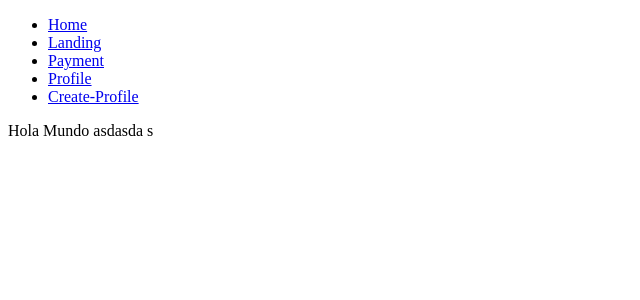
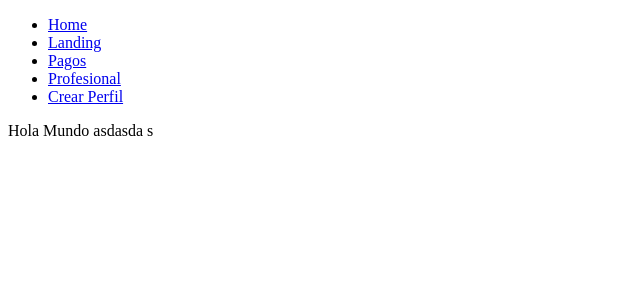
Before and after one commit to gastonaguirre/Front-Dar-, a Next.js app: page / in a window 1280 px wide. Shown: the top 300 px of the page, without its empty margins (0-640 px from the left). Built offline with nearby package versions, Linux system fonts and the light colour scheme.

Commit message:
crear componentes

```diff
--- a/app/layout.tsx
+++ b/app/layout.tsx
@@ -7,14 +7,14 @@ const Route = [{
   label:'Landing',
   route:'/landing'
 },{
-  label:'Payment',
-  route:'/payment'
+  label:'Pagos',
+  route:'/components/pagos'
 },{
-  label:'Profile',
-  route:'/profile'
+  label:'Profesional',
+  route:'/components/profesional'
 },{
-  label:'Create-Profile',
-  route:'/create-profile'
+  label:'Crear Perfil',
+  route:'/components/crearPerfil'
 }]
 
 export default function RootLayout({children,}: {
--- a/package.json
+++ b/package.json
@@ -9,6 +9,9 @@
     "lint": "next lint"
   },
   "dependencies": {
+    "@emotion/react": "^11.10.5",
+    "@emotion/styled": "^11.10.5",
+    "@mui/material": "^5.11.3",
     "@next/font": "13.1.1",
     "@types/node": "18.11.18",
     "@types/react": "18.0.26",
```
Also changed, not shown: app/components/citas/page.tsx (added, +7 -0 lines), app/components/crearPerfil/page.tsx (added, +11 -0 lines), app/components/pagos/page.tsx (added, +9 -0 lines), app/components/profesional/page.tsx (added, +9 -0 lines), app/create-profile/page.tsx (deleted, +0 -11 lines), app/payment/page.tsx (deleted, +0 -11 lines), app/profile/page.tsx (deleted, +0 -9 lines), 1 other file (tests, documents, lock files or other folders).
